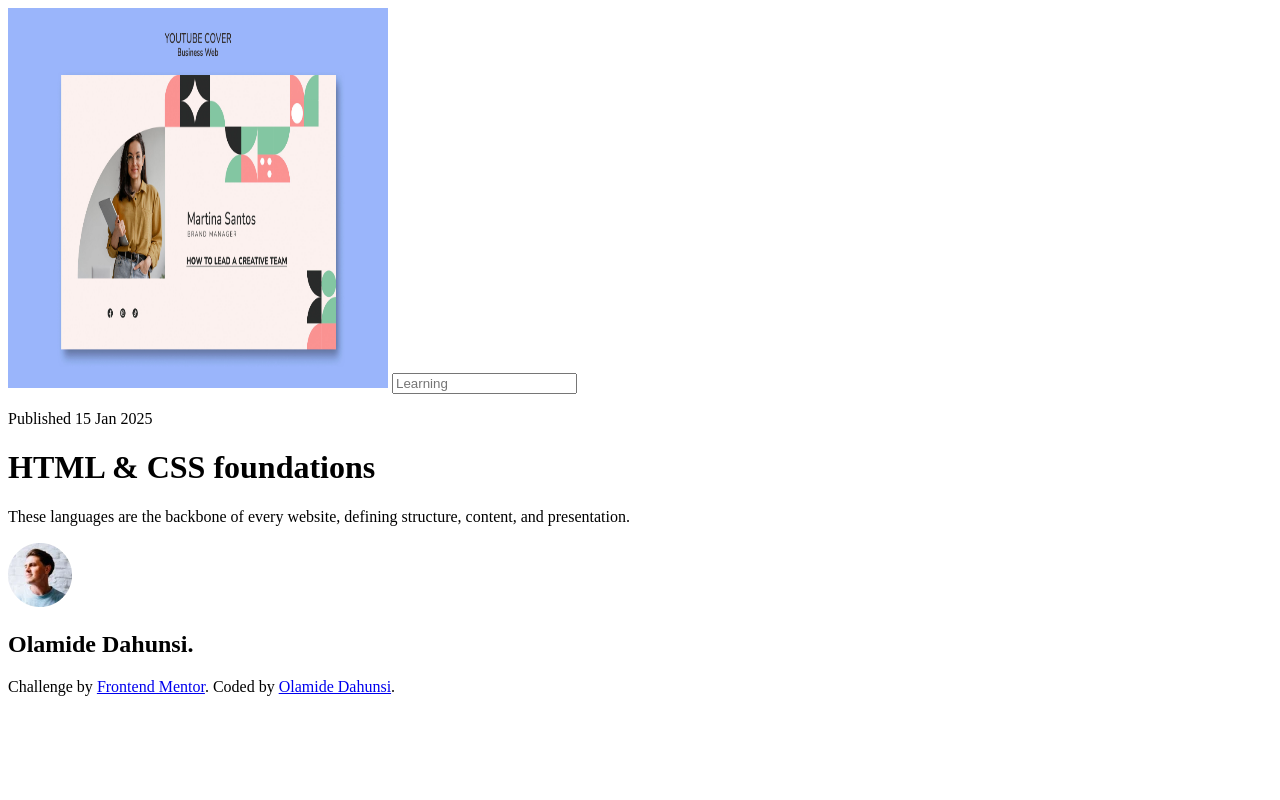
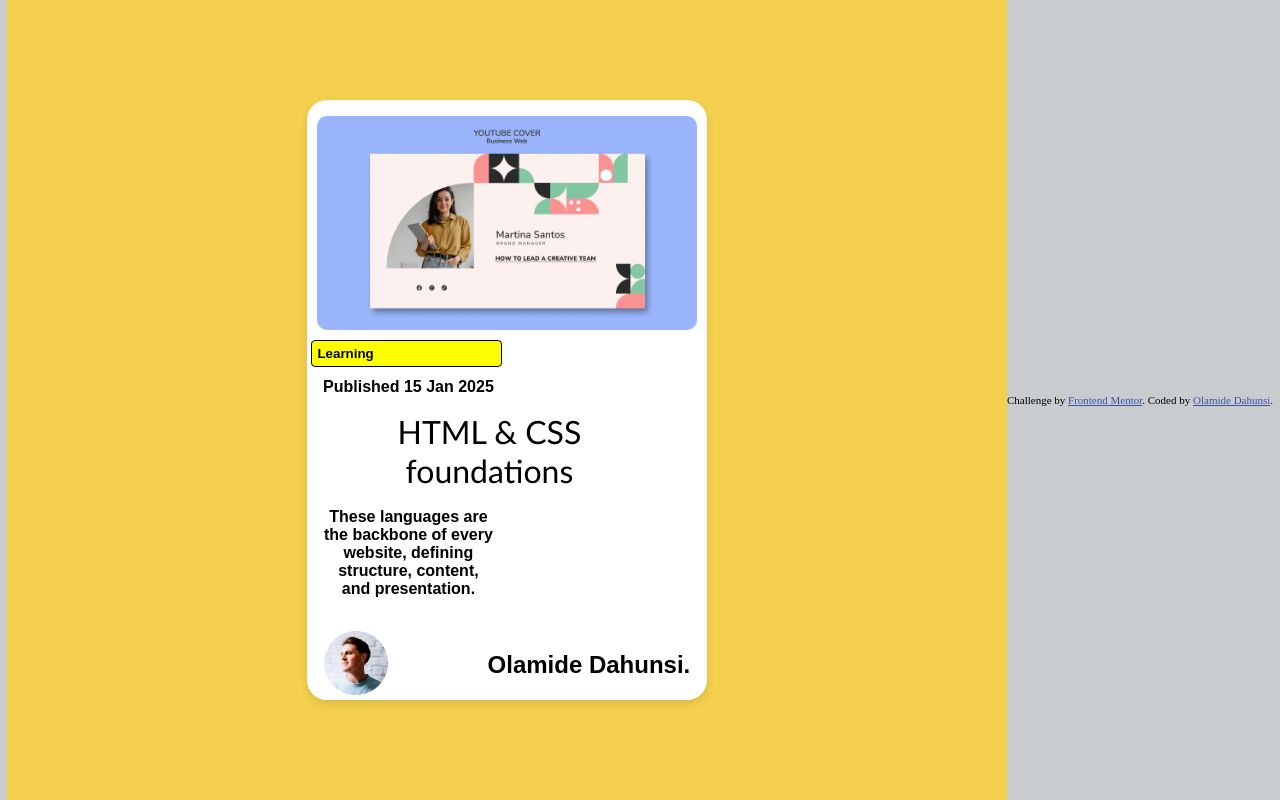
Before and after one commit to Meeday147/BLOG-CARD2, a plain HTML site: page index.html in a window 1280 px wide. Drawn offline with Linux system fonts and the light colour scheme.

Commit message:
Initial commit

```diff
--- /dev/null
+++ b/blog1.css
@@ -0,0 +1,109 @@
+* {
+    box-sizing: border-box;
+    margin: 0;
+    padding: 0;
+}
+
+.container {
+    display: flex;
+    justify-content: center;
+    align-items: center;
+    width: 100vw;
+    height: 100vh;
+    background: #c9cccf;
+}
+
+.container-box {
+    background-color: hsl(47, 88%, 63%);
+    display: grid;
+    place-items: center;
+    justify-content: center;
+    height: 800px;
+    width: 1000px;
+}
+
+.container-box1 {
+    width: 400px;
+    height: 600px;
+    background: #fff;
+    display: flex;
+    flex-direction: column;
+    align-items: center;
+    text-align: center;
+    border-radius: 20px;
+    padding: 16px 16px 32px 16px;
+    border: 0px;
+    box-shadow: 0 4px 8px rgba(0, 0, 0, 0.1);
+}
+
+img {
+    border-radius: 10px;
+    margin-top: auto;
+    justify-content: left;
+}
+
+
+::placeholder {
+    color: black;
+}
+
+input[type=text] {
+    padding: 12px;
+    border: 1px solid black;
+    border-radius: 4px;
+    background-color: yellow;
+    font-weight: bold;
+    margin-top: 10px;
+    margin-right: 200px;
+    padding: 5px;
+}
+
+h1 {
+    font-family:'Gill Sans', 'Gill Sans MT', Calibri, 'Trebuchet MS', sans-serif;
+    font-weight: 300;
+    align-items:end;
+    margin-right: 35px;
+}
+
+
+#intro {
+    font-family: 'Outfit', sans-serif;
+    font-weight: 700;
+    padding-bottom: 16px;
+    margin-top: 3%;
+    margin-right: 197px;
+}
+
+.highlight {
+    font-family: 'Outfit', sans-serif;
+    font-weight: 700;
+    padding-bottom: 16px;
+    margin-top: 5%;
+    margin-right: 197px;
+    align-items: end;
+}
+
+h2 {
+    font-family: 'Outfit', sans-serif;
+    padding-bottom: 16px;
+    margin-top: 10%;
+    margin-right: 0px;
+}
+
+#Meeday {
+    display: flex;
+    align-items: end;
+    justify-items: left;
+    justify-content: left;
+}
+
+#Meeday img {
+    margin-right: 100px;
+    max-width: 100%;
+    height: auto;
+    justify-content: left;
+    justify-items: left;
+}
+
+.attribution { font-size: 11px; text-align: center; }
+.attribution a { color: hsl(228, 45%, 44%); }
--- a/index.html
+++ b/index.html
@@ -3,7 +3,7 @@
 <head>
     <meta charset="UTF-8">
     <meta name="viewport" content="width=device-width, initial-scale=1.0">
-    <link rel="stylesheet" href="/Blog Card/blog.css">
+    <link rel="stylesheet" href="/BLOG-CARD2/blog1.css">
     <link rel="icon" type="image/png" sizes="32x32" href="./assets/images/favicon-32x32.png">
     <title>Blog preview card</title>
 </head>
```
